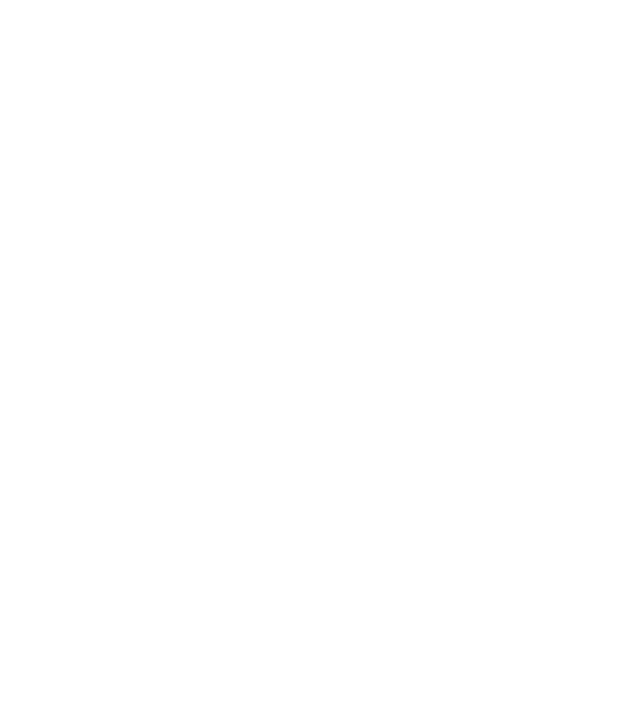
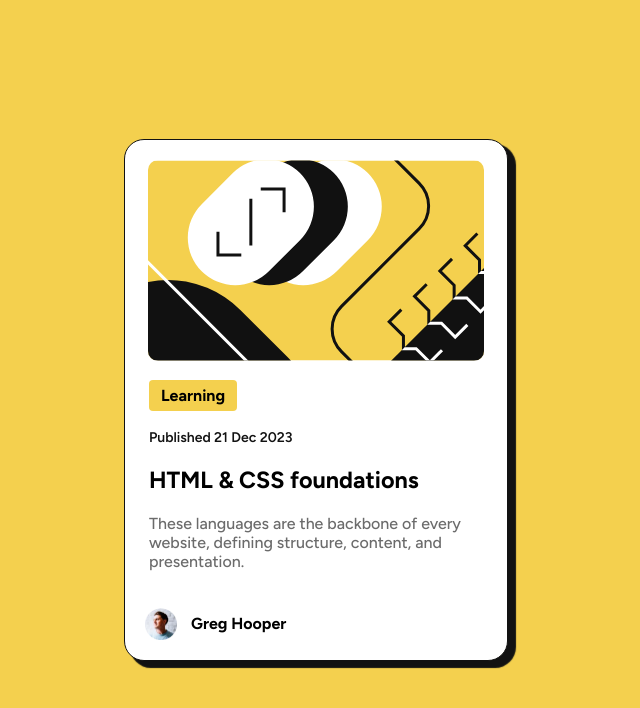
Before and after one commit to HamzaMohamed321/blog-preview-card, a plain HTML site: page index.html in a window 1280 px wide. Shown: the whole page, without its empty margins (324-964 px from the left). Drawn offline with Linux system fonts and the light colour scheme.

Commit message:
Finish the card

```diff
--- a/index.html
+++ b/index.html
@@ -1,13 +1,54 @@
 <!DOCTYPE html>
 <html lang="en">
-<head>
-  <meta charset="UTF-8">
-  <meta name="viewport" content="width=device-width, initial-scale=1.0"> <!-- displays site properly based on user's device -->
-  <link rel="stylesheet" href="style.css">
-  <link rel="icon" type="image/png" sizes="32x32" href="./assets/images/favicon-32x32.png">
-  <title>Frontend Mentor | Blog preview card</title>
-</head>
-<body>
-
-</body>
+  <head>
+    <meta charset="UTF-8" />
+    <meta name="viewport" content="width=device-width, initial-scale=1.0" />
+    <!-- displays site properly based on user's device -->
+    <link rel="stylesheet" href="style.css" />
+    <link rel="preconnect" href="https://fonts.googleapis.com" />
+    <link rel="preconnect" href="https://fonts.gstatic.com" crossorigin />
+    <link
+      href="https://fonts.googleapis.com/css2?family=Figtree:ital,wght@0,300..900;1,300..900&display=swap"
+      rel="stylesheet"
+    />
+    <link
+      rel="icon"
+      type="image/png"
+      sizes="32x32"
+      href="./assets/images/favicon-32x32.png"
+    />
+    <title>Frontend Mentor | Blog preview card</title>
+  </head>
+  <body>
+    <div class="card">
+      <div class="image">
+        <img src="assets/images/illustration-article.svg" alt="" />
+      </div>
+      <div class="text">
+        <div class="status">
+          <p>Learning</p>
+        </div>
+        <div class="date">
+          <p>Published 21 Dec 2023</p>
+        </div>
+        <div class="title">
+          <h3>HTML & CSS foundations</h3>
+        </div>
+        <div class="description">
+          <p>
+            These languages are the backbone of every website, defining
+            structure, content, and presentation.
+          </p>
+        </div>
+      </div>
+      <div class="profile">
+        <div class="profile-pic">
+          <img src="assets/images/image-avatar.webp" alt="" />
+        </div>
+        <div class="username">
+          <p>Greg Hooper</p>
+        </div>
+      </div>
+    </div>
+  </body>
 </html>
--- a/style.css
+++ b/style.css
@@ -0,0 +1,95 @@
+* {
+    font-family: "Figtree", sans-serif;
+    padding: 0;
+    margin: 0;
+    box-sizing: border-box;
+}
+
+body {
+    background-color: hsl(47, 88%, 63%);
+    height: 100vh;
+    display: flex;
+    justify-content: center;
+    align-items: center;
+}
+
+.card {
+    position: relative;
+    background-color: white;
+    width: 384px;
+    height: 522px;
+    border-radius: 20px;
+    border: 1px solid hsl(0, 0%, 7%);
+    box-shadow: 7px 6px 1px 1px hsl(0, 0%, 7%);
+}
+
+.card .image {
+    /* position: relative; */
+    width: 336px;
+    height: 200px;
+    margin: 20px auto;
+}
+
+.card .image img {
+    width: 100%;
+    border-radius: 10px;
+}
+
+.card .text {
+    margin: 20px 24px;
+}
+
+.card .text .status {
+    background-color: hsl(47, 88%, 63%);
+    display: inline-block;
+    padding: 6px 12px;
+    border-radius: 4px;
+    margin-bottom: 18px;
+}
+
+.card .text .status p {
+    width: 100%;
+    font-weight: bold;
+    /* font-size: 14px; */
+}
+
+.card .text .date {
+    color: hsl(0, 0%, 7%);
+    padding-bottom: 20px;
+    font-size: 14px;
+    font-weight: 600;
+}
+
+.card .text .title {
+    font-size: 20px;
+    font-weight: 800;
+}
+
+.card .text .description {
+    margin-top: 20px;
+    color: hsl(0, 0%, 42%);
+    font-weight: 500;
+}
+
+.card .profile {
+    position: absolute;
+    display: flex;
+    bottom: 20px;
+    left: 20px;
+}
+
+.card .profile .profile-pic img {
+    display: flex;
+    width: 32px;
+    align-items: center;
+}
+
+.card .profile .profile-pic {
+    margin-right: 14px;
+}
+
+.card .profile .username {
+    display: flex;
+    align-items: center;
+    font-weight: bold;
+}
```
